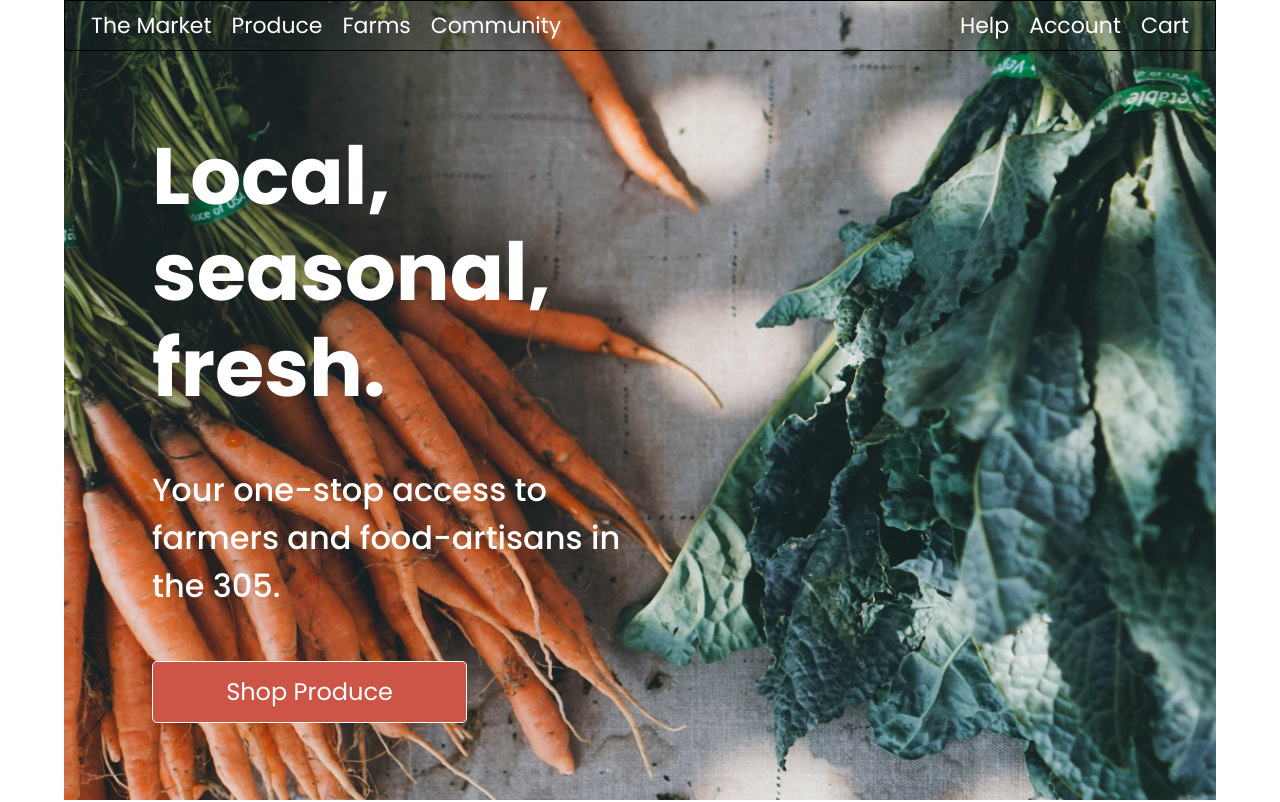
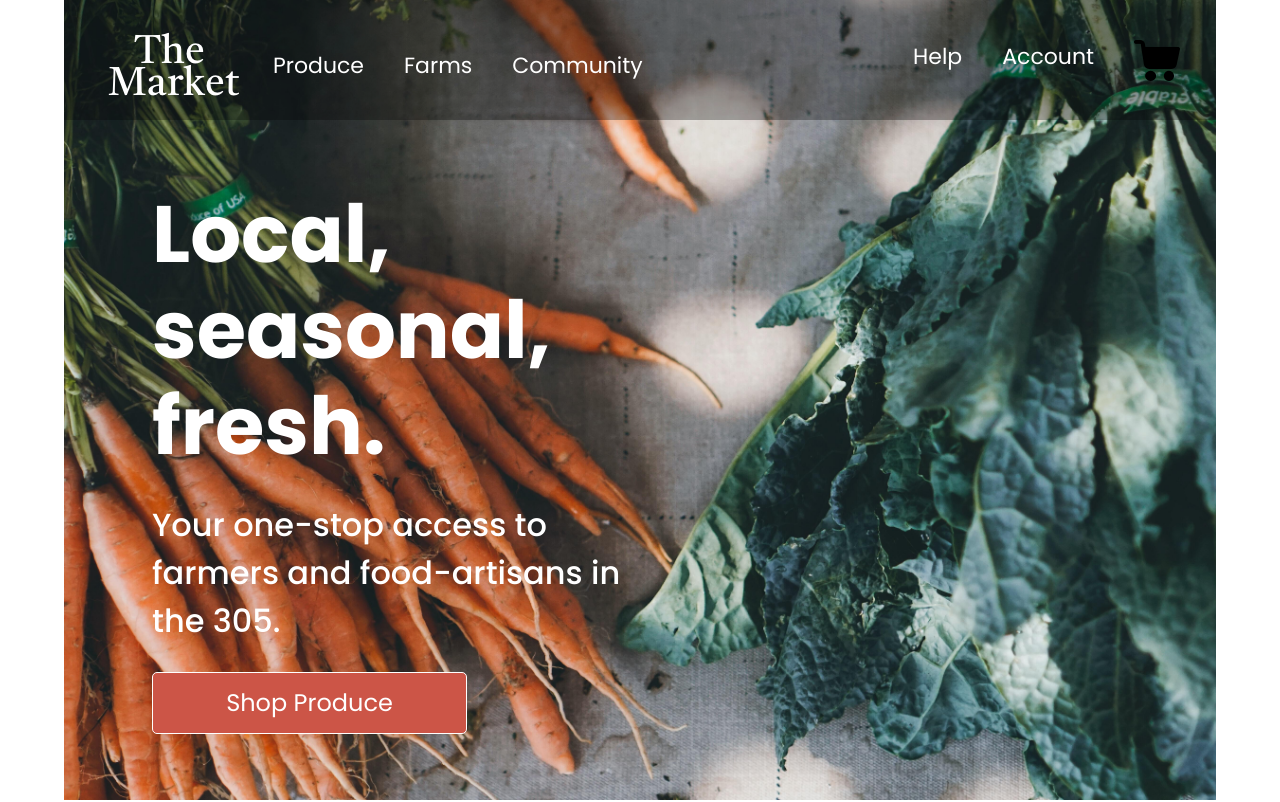
Before and after one commit to wyncode/C37_final_farmers_market, a React (Create React App) app in the folder client/: page / in a window 1280 px wide. Shown: the top 802 px of the page. Built offline with nearby package versions, Linux system fonts and the light colour scheme; no server answers; the HTML template or start-up script is replaced by a standard one.

Commit message:
added cart functionality, updated nav

```diff
--- a/client/src/components/Header/Navbar.css
+++ b/client/src/components/Header/Navbar.css
@@ -2,9 +2,10 @@
   display: flex;
   align-items: center;
   justify-content: space-between;
-  border: 1px solid black;
   font-family: 'Poppins', sans-serif;
   font-size: 22px;
+  background: rgba(6, 6, 6, 0.31);
+  height: 120px;
 }
 
 .nav-items {
@@ -12,5 +13,15 @@
 }
 
 .nav-items a {
-  padding: 0 10px;
+  padding: 0 20px;
 }
+
+.logo-white {
+  height: 72px;
+  width: 133px;
+  padding: 8px;
+}
+
+.navbar__item_left {
+  margin-top: 25px;
+}
--- a/client/src/components/Header/Navbar.jsx
+++ b/client/src/components/Header/Navbar.jsx
@@ -2,6 +2,8 @@ import React, { useContext } from 'react';
 import './Navbar.css';
 import { Link } from 'react-router-dom';
 import { AppContext } from '../../context/AppContext';
+import LogoWhite from '../../assets/images/LogoWhite.png';
+import cart from '../../assets/images/cart.png';
 
 const Navbar = () => {
   const { shoppingCart } = useContext(AppContext);
@@ -16,7 +18,9 @@ const Navbar = () => {
         <div className="navbar-left">
           <div className="nav-items">
             <Link to="/">
-              <div className="navbar__title navbar__item">The Market</div>
+              <div className="logo-white">
+                <img src={LogoWhite} alt="logo"></img>
+              </div>
             </Link>
             <Link to="/produce">
               <div className="navbar__item_left">Produce</div>
@@ -39,7 +43,8 @@ const Navbar = () => {
             </Link>
             <Link to="/checkout">
               <div className="navbar__item">
-                Cart<span>{cartCount || ''}</span>
+                <img src={cart}></img>
+                <span>{cartCount || ''}</span>
               </div>
             </Link>
           </div>
```
Also changed, not shown: client/src/assets/images/LogoWhite.png (added), client/src/assets/images/cart.png (added).
